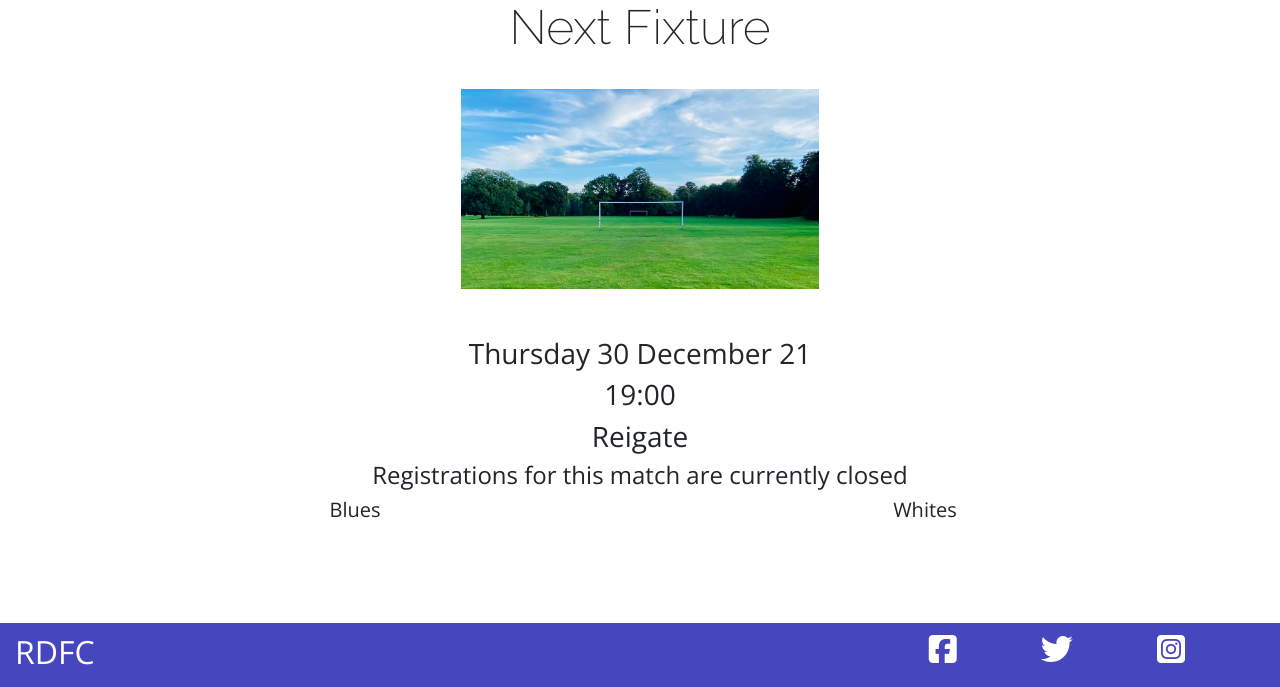
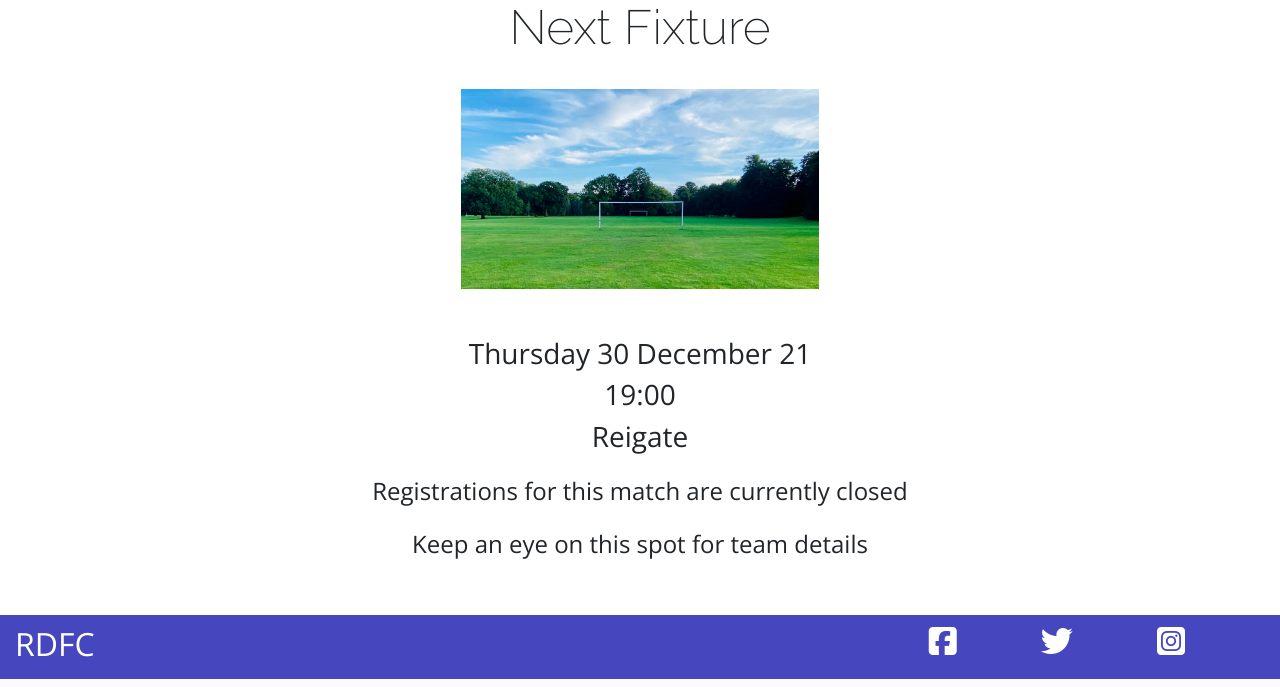
Before and after one commit to BelT26/RDFC, a Django app: page /next_fixture in a window 1280 px wide. Shown: the part 122-809 px from the top of the page. Run offline with Django 3.2, Linux system fonts and the light colour scheme; data comes from the database, SQL or seed files in the repository; data that the repository does not hold is empty; parts of the project's set-up code (start-up, migrations or seed data) failed here and were passed over; some libraries are stand-ins or nearby versions.

Commit message:
format match fixture page

```diff
--- a/club/static/club/css/management.css
+++ b/club/static/club/css/management.css
@@ -1,6 +1,6 @@
 .custom-form-container {
     margin: 0 auto;
-    height: calc(100vh - 10rem);
+    height: calc(100vh - 11.5rem);
     padding: 1rem;
     width: 60%;
 }
@@ -14,7 +14,7 @@
 
 .edit-match-container {
     margin: 0 auto;
-    height: calc(100vh - 10rem);
+    height: calc(100vh - 11.5rem);
     line-height: 1rem;
     padding: 0rem;
     width: 60%;
@@ -45,7 +45,7 @@
     flex-direction: column;
     justify-content: space-between;
     margin: 0 auto;
-    height: calc(100vh - 10rem);
+    height: calc(100vh - 11.5rem);
     padding: 1rem;
     width: 80%;
 }
--- a/club/static/club/css/members.css
+++ b/club/static/club/css/members.css
@@ -19,6 +19,16 @@
     background-color: rgb(252, 235, 142);
 }
 
+#booking-container {
+    height: calc(100vh - 11.5rem);
+}
+
 .custom-height {
-    min-height: calc(100vh - 11rem);
+    min-height: calc(100vh - 11.5rem);
 }
+
+@media screen and (max-width: 600px) {
+    #booking-container {
+        height: calc(100vh - 11.5rem);
+    }
+}
--- a/club/templates/club/match_booking.html
+++ b/club/templates/club/match_booking.html
@@ -12,8 +12,8 @@ Member Zone
 {% endblock %}
 
 {% block content %}
-<div id="booking-container" class="container-fluid custom-height">
-        <h2 class="text-center custom-display mt-5">Book your place in the next match</h2>
+<div id="booking-container" class="container-fluid m-0 p-0">
+        <h2 class="text-center custom-display pt-5">Book your place in the next match</h2>
         <div class="text-center mb-3">
             {% if registrations_open %}
             <h5 class="text-center mt-5">Registrations are open for {{match.match_date}}</h5>
--- a/club/templates/club/next_fixture.html
+++ b/club/templates/club/next_fixture.html
@@ -18,43 +18,45 @@ Member Zone
         <div class="container" id="pitch-img-container">
             <img src="{% static 'club/images/pitch.jpg' %}" height="200px" class="my-auto">
         </div>
-        <h3 class="text-center">{{next_fixture.match_date|date:"l j F y"}}</h3>
-        <h3 class="text-center">{{next_fixture.time|date:"H:i"}}</h3>
-        <h3 class="text-center">{{next_fixture.location}}</h3>
+        <h3 class="text-center">{{next_game.match_date|date:"l j F y"}}</h3>
+        <h3 class="text-center">{{next_game.time|date:"H:i"}}</h3>
+        <h3 class="text-center">{{next_game.location}}</h3>
         {% if member.playing_match %}
             <h4>You have reserved a place in this match.</h4>
         {% else %}
-            {% if next_fixture.registrations_open %}
-                <h4 class="text-center">Registrations for this match are currently open</h4>
-                <h4 class="text-center">Register your availability <a href="{% url 'book_match_place'%}">here</a></h4>
+            {% if next_game.registrations_open %}
+                <h4 class="text-center mt-4">Registrations for this match are currently open</h4>
+                <h4 class="text-center mb-4">Register your availability <a href="{% url 'book_match_place'%}">here</a></h4>
             {% else %}
-                <h4 class="text-center">Registrations for this match are currently closed</h4>
+                <h4 class="text-center my-4">Registrations for this match are currently closed</h4>
             {% endif %}
         {% endif %}
-
-        <div class="row">
-            <div class="col-md-6">
-                <h5 class="text-center">Blues</h5>
+        {% if next_game.teams_allocated %}
+        <div class="row mt-4">
+            <div class="col-md-4">
+                <h4 class="text-center">Blues</h4>
                 {% for player in blues %}
                 <p class="text-center">{{player.player_id}}</p>
                 {% endfor %}
             </div>
-            <div class="col-md-6">
-                <h5 class="text-center">Whites</h5>
+            <div class="col-md-4">
+                <h4 class="text-center">Whites</h4>
                 {% for player in whites %}
                 <p class="text-center">{{player.player_id}}</p>
                 {% endfor %}
             </div>
-            <!--
             <div class="col-md-4">
-                <h5 class="text-center">Reserves</h5>
+                <h4 class="text-center">Reserves</h4>
                 {% for player in reserves %}
                 <p class="text-center">{{player.first_name}} {{player.last_name}}</p>
                 {% endfor %}
             </div>
-            -->
+            {% else %}
+            <div class="row-mt-4">
+                <h4 class="text-center">Keep an eye on this spot for team details</h4>
+            </div>
+            {% endif %}
         </div>
-
     </div>
 </div>
 {% endblock %}
--- a/club/views.py
+++ b/club/views.py
@@ -19,17 +19,17 @@ def next_fixture(request):
     match_players = MatchPlayer.objects.all()
     if member in match_players:
         member.playing_match = True
-    try:
-        next_fixture = Match.objects.get(next_fixture=True)
-    except:
-        next_fixture = Match.objects.all().order_by('-match_date')[0]
+    if Match.objects.filter(next_fixture=True).count() > 0:
+        next_game = Match.objects.get(next_fixture=True)
+    else:
+        next_game = Match.objects.all().order_by('-match_date')[0]
     blues = MatchPlayer.objects.filter(team='blue')
     whites = MatchPlayer.objects.filter(team='white')
     return render(request, 'club/next_fixture.html', {
-        'next_fixture': next_fixture,
+        'next_game': next_game,
         'member': member,
         'blues': blues,
-        'whites': whites
+        'whites': whites,
     })
 
 
```
